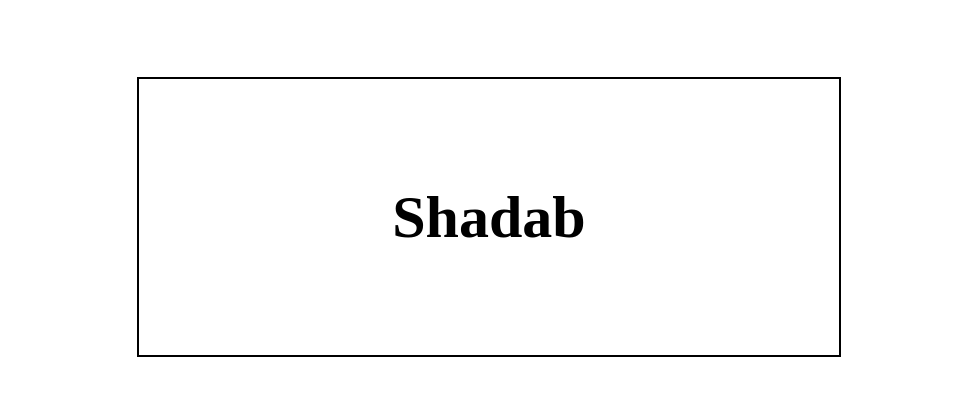
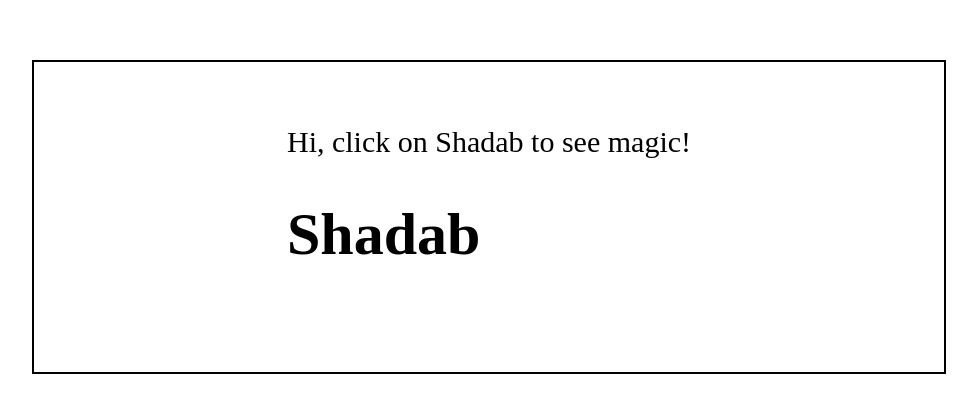
Before and after one commit to shadab196/evenListener1.com, a plain HTML site: page index.html in a window 1280 px wide. Shown: the part 191-604 px from the top of the page, without its empty margins (151-1128 px from the left). Drawn offline with Linux system fonts and the light colour scheme.

Commit message:
Update index.html

```diff
--- a/index.html
+++ b/index.html
@@ -8,6 +8,7 @@
 </head>
 <body>
     <div>
+        Hi, click on Shadab to see magic!
         <h1>Shadab</h1>
     </div>
 
```
